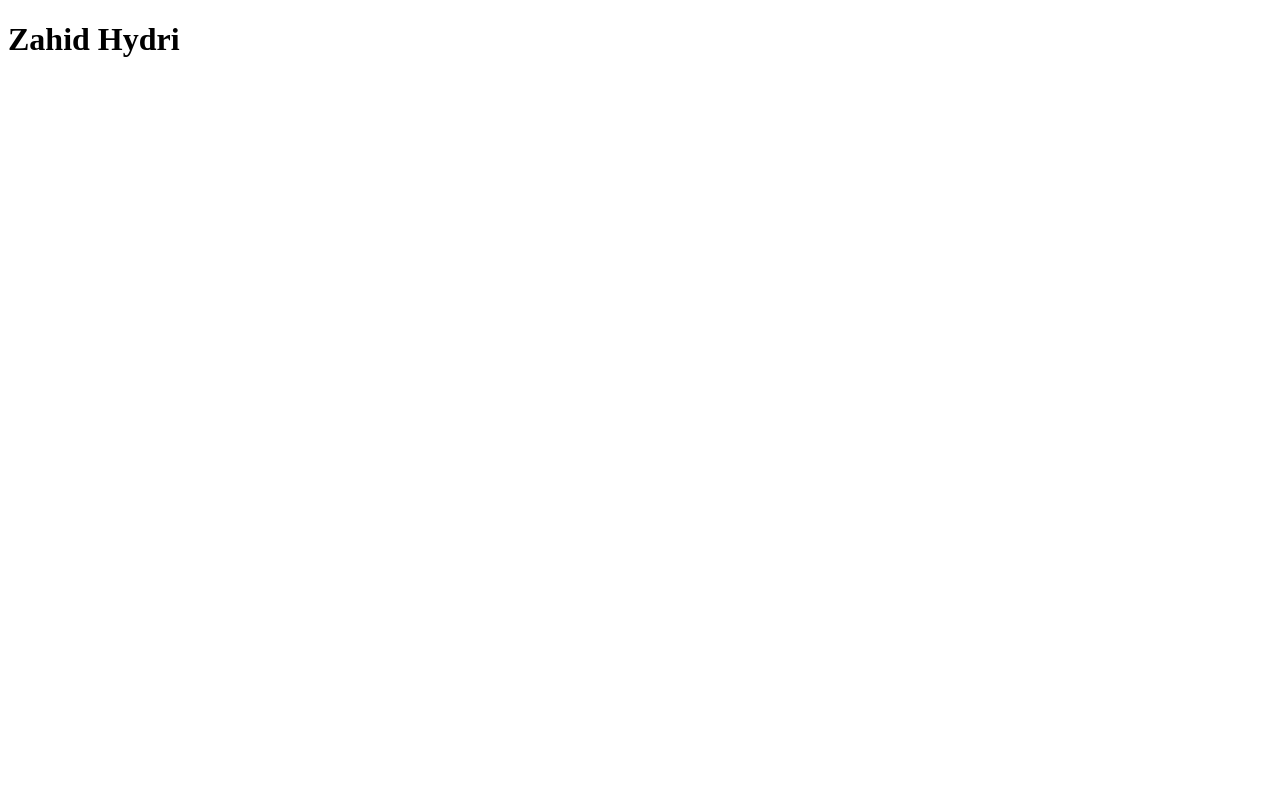
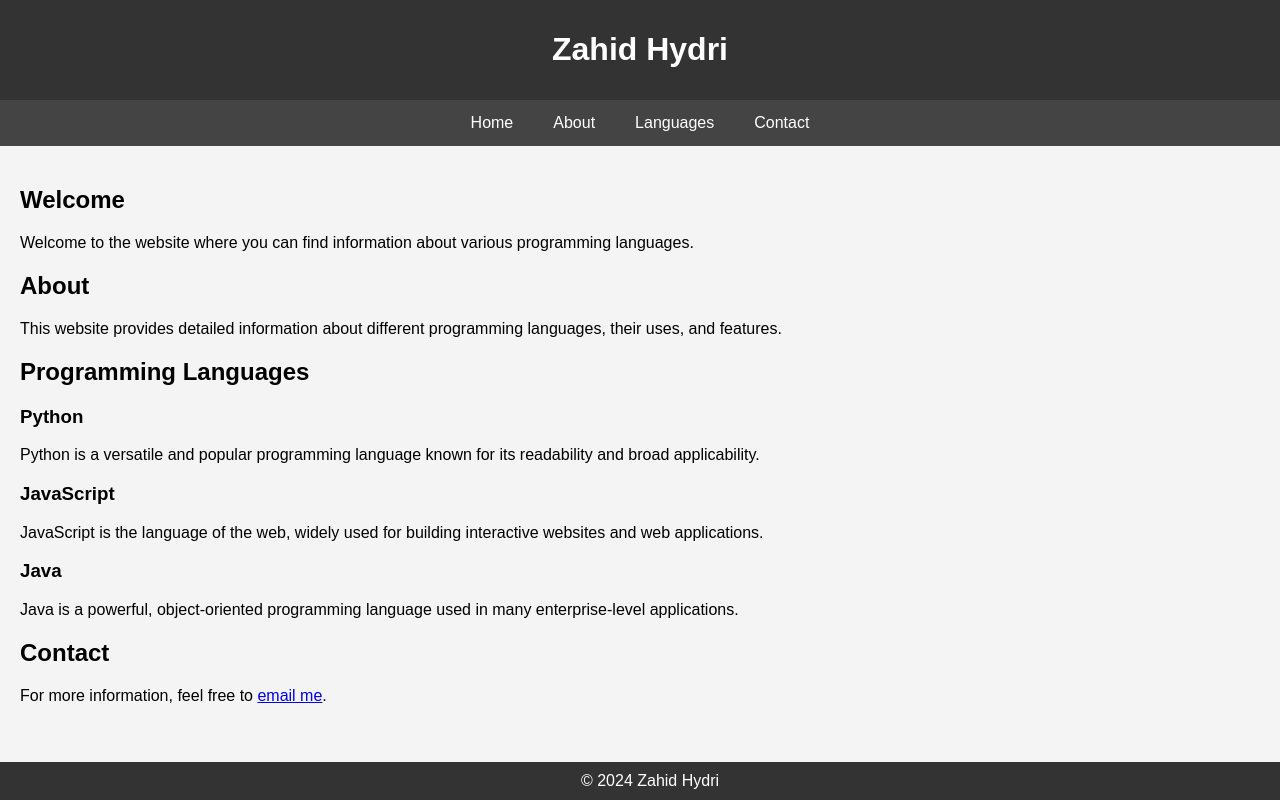
Before and after one commit to Zahidhydri/myweb, a plain HTML site: page index.html in a window 1280 px wide. Drawn offline with Linux system fonts and the light colour scheme.

Commit message:
Update index.html

```diff
--- a/index.html
+++ b/index.html
@@ -3,9 +3,94 @@
 <head>
     <meta charset="UTF-8">
     <meta name="viewport" content="width=device-width, initial-scale=1.0">
-    <title>My Web Page</title>
+    <title>Programming Languages</title>
+    <style>
+        body {
+            font-family: Arial, sans-serif;
+            margin: 0;
+            padding: 0;
+            background-color: #f4f4f4;
+        }
+        header {
+            background-color: #333;
+            color: #fff;
+            padding: 10px 0;
+            text-align: center;
+        }
+        nav {
+            display: flex;
+            justify-content: center;
+            background-color: #444;
+        }
+        nav a {
+            color: white;
+            padding: 14px 20px;
+            text-decoration: none;
+            text-align: center;
+        }
+        nav a:hover {
+            background-color: #ddd;
+            color: black;
+        }
+        main {
+            padding: 20px;
+        }
+        section {
+            margin-bottom: 20px;
+        }
+        footer {
+            text-align: center;
+            padding: 10px;
+            background-color: #333;
+            color: #fff;
+            position: fixed;
+            width: 100%;
+            bottom: 0;
+        }
+    </style>
 </head>
 <body>
-    <h1>Zahid Hydri</h1>
+    <header>
+        <h1>Zahid Hydri</h1>
+    </header>
+    <nav>
+        <a href="#home">Home</a>
+        <a href="#about">About</a>
+        <a href="#languages">Languages</a>
+        <a href="#contact">Contact</a>
+    </nav>
+    <main>
+        <section id="home">
+            <h2>Welcome</h2>
+            <p>Welcome to the website where you can find information about various programming languages.</p>
+        </section>
+        <section id="about">
+            <h2>About</h2>
+            <p>This website provides detailed information about different programming languages, their uses, and features.</p>
+        </section>
+        <section id="languages">
+            <h2>Programming Languages</h2>
+            <article>
+                <h3>Python</h3>
+                <p>Python is a versatile and popular programming language known for its readability and broad applicability.</p>
+            </article>
+            <article>
+                <h3>JavaScript</h3>
+                <p>JavaScript is the language of the web, widely used for building interactive websites and web applications.</p>
+            </article>
+            <article>
+                <h3>Java</h3>
+                <p>Java is a powerful, object-oriented programming language used in many enterprise-level applications.</p>
+            </article>
+            <!-- Add more languages as needed -->
+        </section>
+        <section id="contact">
+            <h2>Contact</h2>
+            <p>For more information, feel free to <a href="mailto:zahid@example.com">email me</a>.</p>
+        </section>
+    </main>
+    <footer>
+        &copy; 2024 Zahid Hydri
+    </footer>
 </body>
 </html>
```
